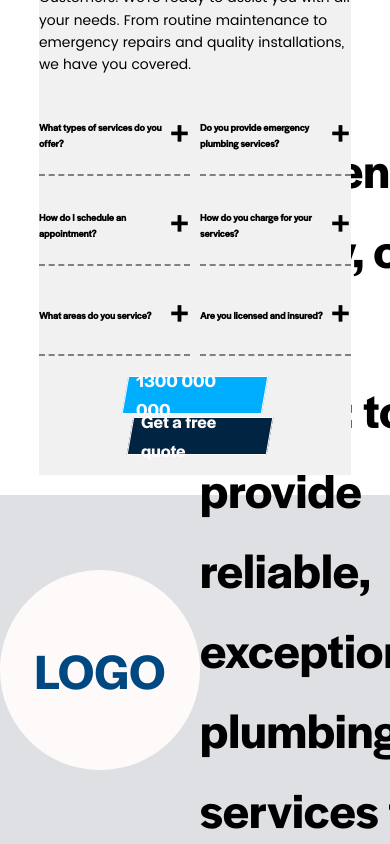
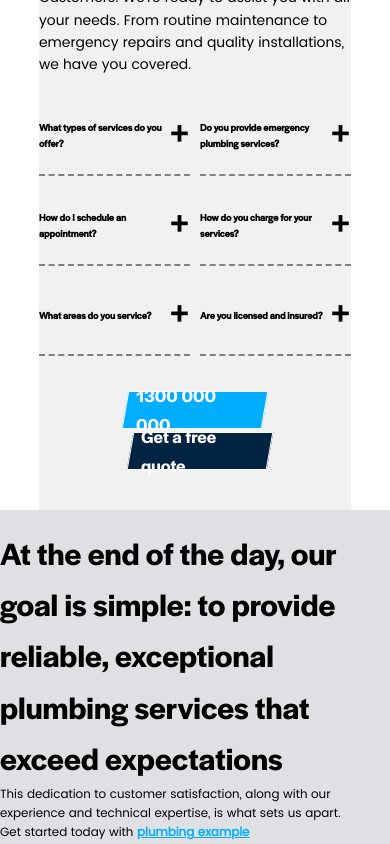
Before and after one commit to LeiliAQ/landingpage, a React (Create React App) app: page / in a window 390 px wide. Shown: the part 6200-7044 px from the top of the page. Built offline with nearby package versions, Linux system fonts and the light colour scheme.

Commit message:
Example responsive Alpha1

```diff
--- a/src/components/Example.css
+++ b/src/components/Example.css
@@ -39,3 +39,41 @@
     color: #00aeff;
     font-weight: bold;
 }
+
+/* media query */
+@media screen and (max-width: 1200px) {
+    .example-logo{
+        font-size: 4rem;
+        width: 16rem;
+        height: 16rem;
+    }
+    .example-text{
+        max-width: 90rem;
+    }
+    .upper-example-text{
+        font-size: 40px;
+        max-width: 56rem;
+    }
+    .lower-example-text{
+        font-size: 16px;
+        max-width: 60rem;
+    }
+}
+
+@media screen and (max-width: 992px) {
+    .example-logo{
+        display: none;
+    }
+    .example-text{
+        max-width: 45rem;
+    }
+    .upper-example-text{
+        font-size: 32px;
+        max-width: 40rem;
+    }
+    .lower-example-text{
+        font-size: 12px;
+        max-width: 40rem;
+    }
+
+}
--- a/src/components/Others/Sydney.css
+++ b/src/components/Others/Sydney.css
@@ -3,14 +3,13 @@
 }
 .sydney-faqs{
     background: #f1f1f1;
-    /* display: flex;
-    flex-direction: column; */
+    display: flex;
+    flex-direction: column;
 }
 
 .faqs__title{
     font-size: 90px;
-    font-weight: bold;
-    font-style: Halyard Semi-Bold;
+    font-family: 'Halyard Semi-Bold';
 }
 .faqs__title span{
     color:#00aeff;
@@ -57,9 +56,10 @@
     justify-content: center;
     align-items: center;
     color: snow;
-    margin-top: 2rem;
+    margin-top: 3.5rem;
     margin-bottom: 2rem;
     padding-bottom: 2rem;
+
 }
 .faqs__buttons span{
     transform: skew(10deg);
@@ -72,7 +72,7 @@
     margin-left: 1rem;
 }
 
-/* media query */
+
 /* media query */
 @media screen and (max-width: 1200px) {
 
```
Also changed, not shown: src/index.css (+0 -34 lines).
